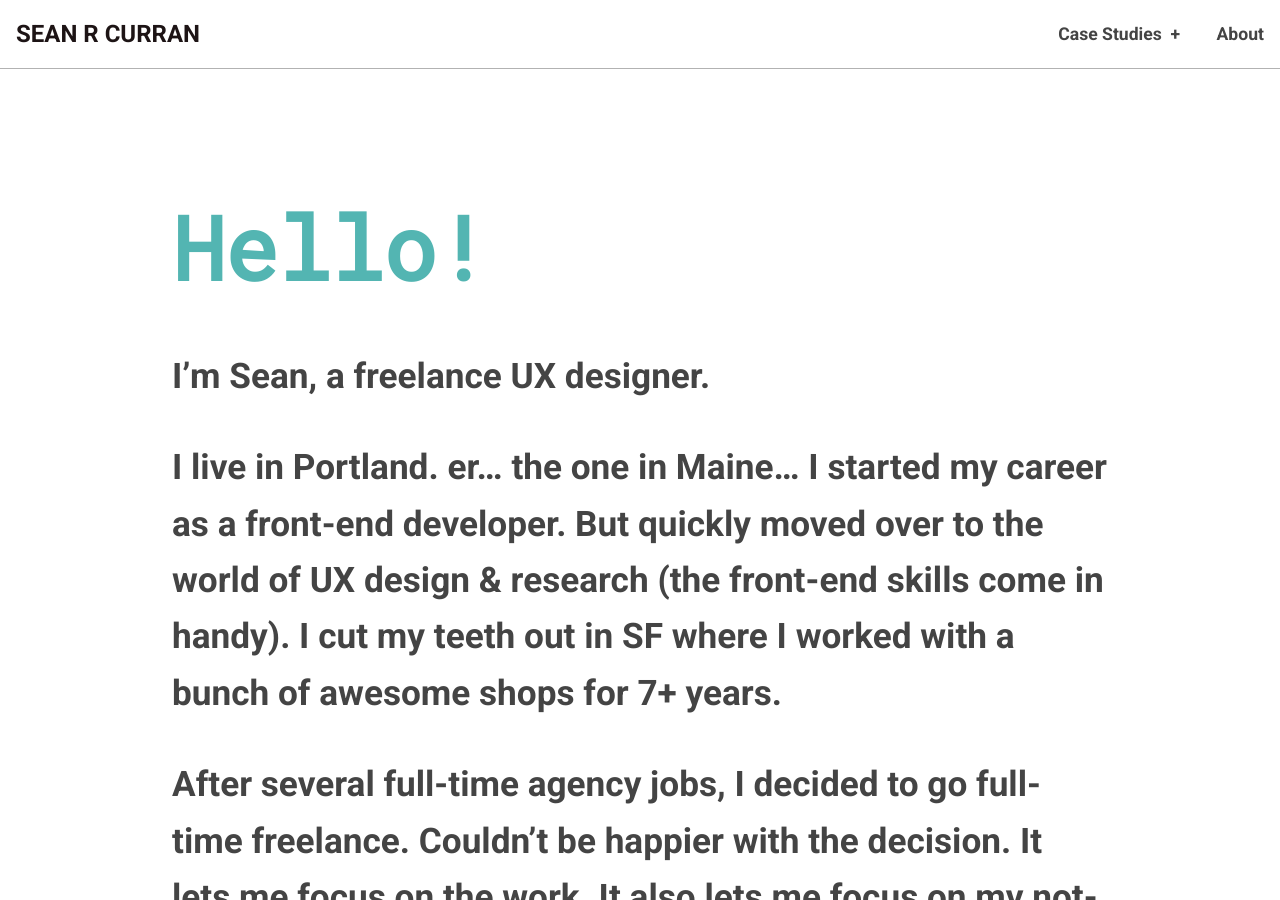
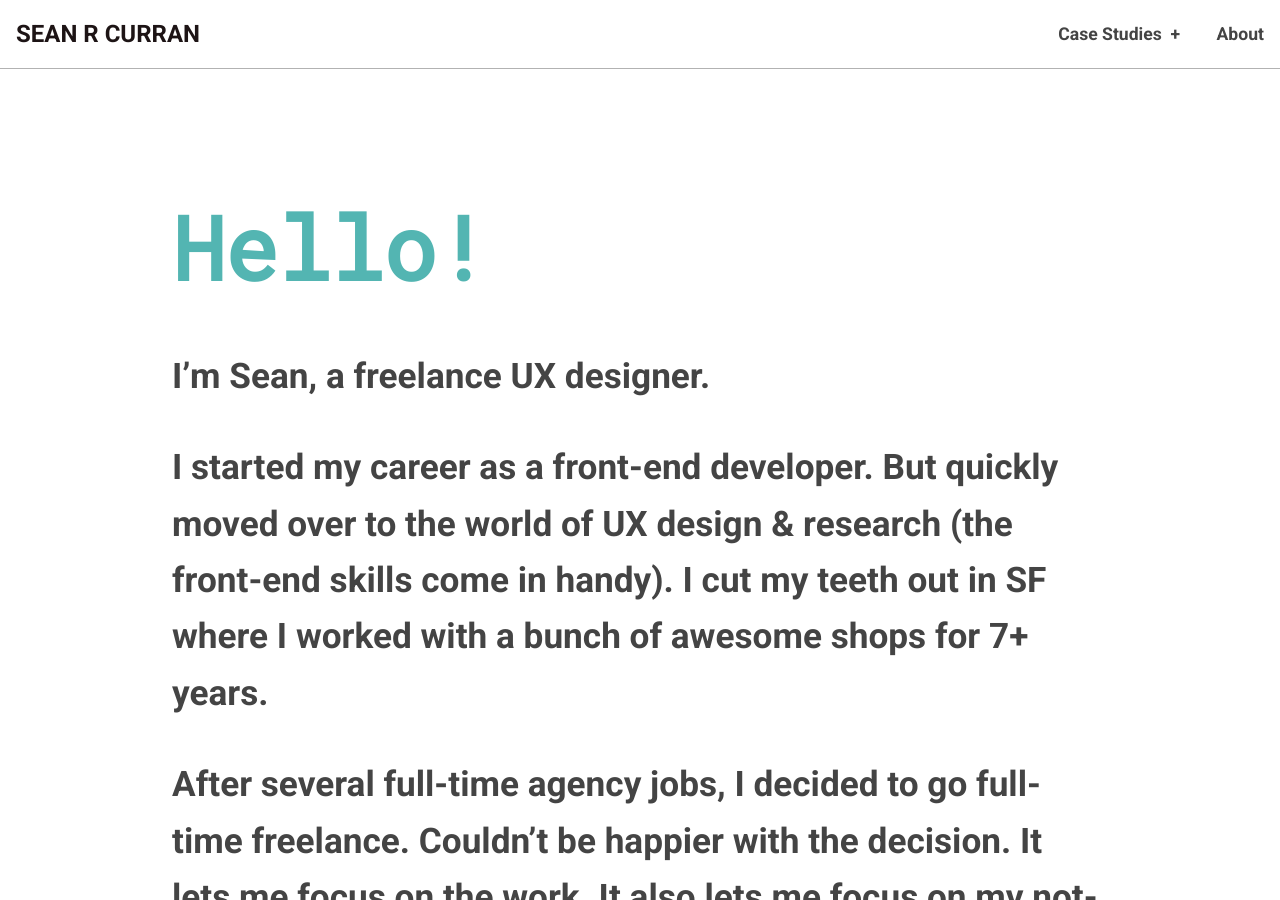
Before and after one commit to srcurran/srcurran.github.io, a Jekyll site: the page built from index.md, in a window 1280 px wide and 900 px high. Built offline with Jekyll 4.4.1, drawn with Linux system fonts in a browser that asks for light colours; some of the changed text lies outside the part shown.

Commit message:
Update from Forestry.io - Updated index.md

```diff
--- a/index.md
+++ b/index.md
@@ -11,9 +11,9 @@ permalink: portfolio2018.html
 
 I’m Sean, a freelance UX designer.
 
-I live in Portland. er... the one in Maine... I started my career as a front-end developer. But quickly moved over to the world of UX design & research (the front-end  skills come in handy). I cut my teeth out in SF where I worked with a bunch of awesome shops for 7+ years.
+I started my career as a front-end developer. But quickly moved over to the world of UX design & research (the front-end  skills come in handy). I cut my teeth out in SF where I worked with a bunch of awesome shops for 7+ years.
 
-After several full-time agency jobs, I decided to go full-time freelance. Couldn't be happier with the decision. It lets me focus on the work. It also lets me focus on my not-work (which in-turn helps me focus on the work). In 2015 I moved from SF to Chicago. In 2017 I moved from Chicago to Portland. I primarily work remotely, but I always like an excuse to travel.
+After several full-time agency jobs, I decided to go full-time freelance. Couldn't be happier with the decision. It lets me focus on the work. It also lets me focus on my not-work (which in-turn helps me focus on the work). In 2015 I moved from SF to Chicago. In 2017 I moved from Chicago to Portland (the one in Maine). I primarily work remotely, but I always like an excuse to travel.
 
 I am currently **available for projects** & always up to chat about new opportunities.
 
```
